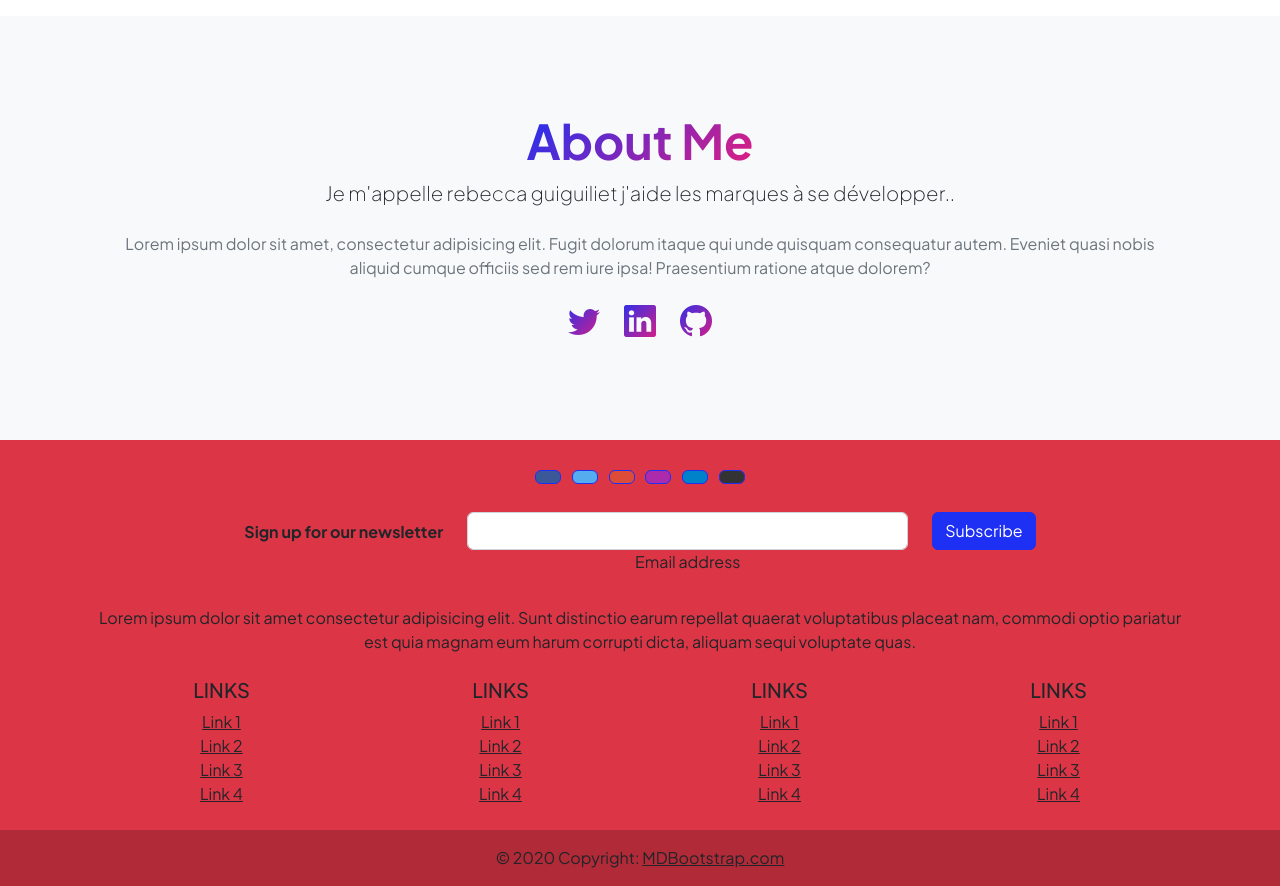
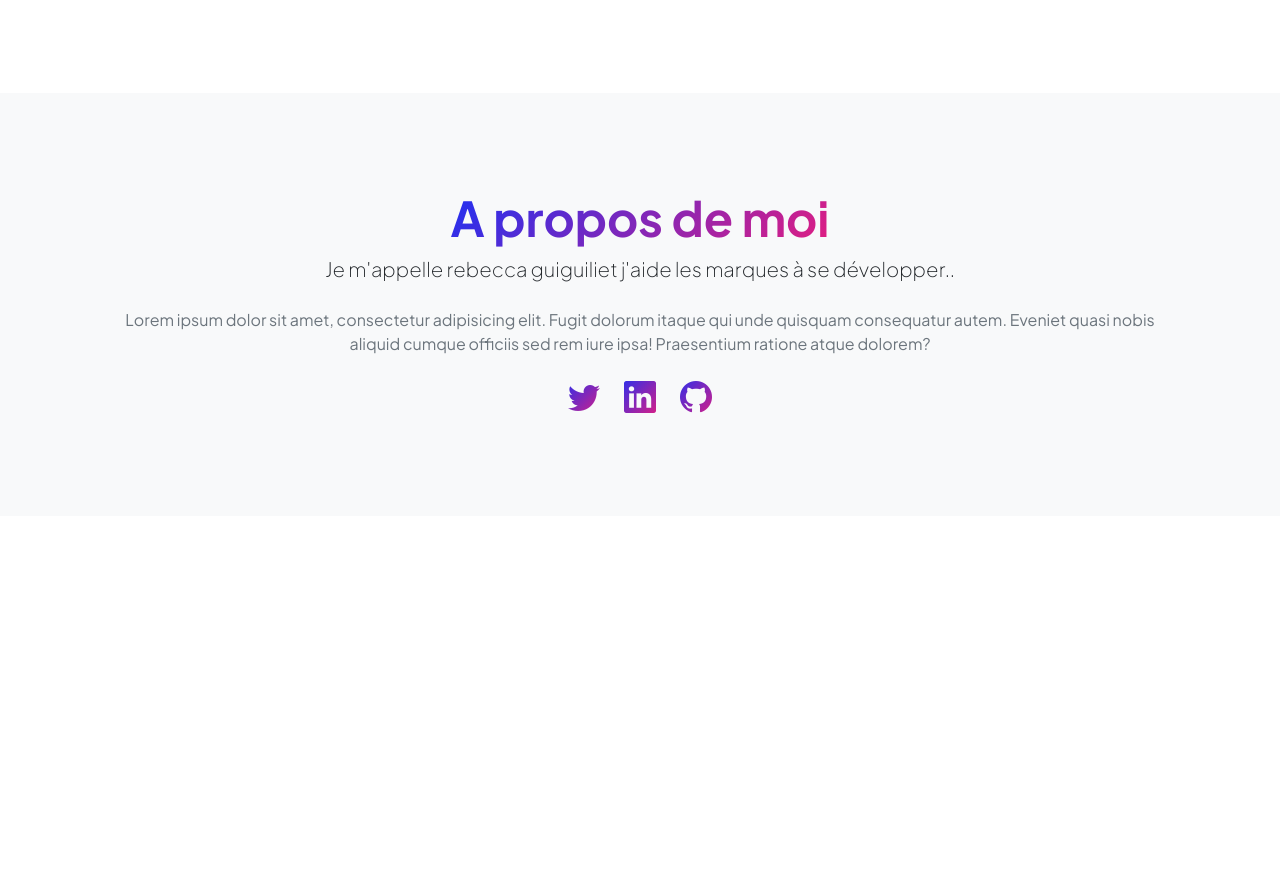
Before and after one commit to rebeccaguiguili/portfolio, a plain HTML site: page index.html in a window 1280 px wide. Shown: the part 1049-1935 px from the top of the page. After the commit the page ends 1565 px from the top, so only its background shows below. Drawn offline with nearby package versions, Linux system fonts and the light colour scheme.

Commit message:
c'est la page

```diff
--- a/index.html
+++ b/index.html
@@ -26,7 +26,7 @@
                     <button class="navbar-toggler" type="button" data-bs-toggle="collapse" data-bs-target="#navbarSupportedContent" aria-controls="navbarSupportedContent" aria-expanded="false" aria-label="Toggle navigation"><span class="navbar-toggler-icon"></span></button>
                     <div class="collapse navbar-collapse" id="navbarSupportedContent">
                         <ul class="navbar-nav ms-auto mb-2 mb-lg-0 small fw-bolder">
-                            <li class="nav-item"><a class="nav-link" href="../index.html">Acceuil</a></li>
+                            <li class="nav-item"><a class="nav-link" href="index.html">Accueil</a></li>
                             <li class="nav-item"><a class="nav-link" href="pages/resume.html">Resume</a></li>
                             <li class="nav-item"><a class="nav-link" href="pages/projects.html">Projects</a></li>
                             <li class="nav-item"><a class="nav-link" href="pages/contact.html">Contact</a></li>
@@ -41,9 +41,9 @@
                         <div class="col-xxl-5">
                             <!-- Header text content-->
                             <div class="text-center text-xxl-start">
-                                <div class="badge bg-gradient-primary-to-secondary text-white mb-4"><div class="text-uppercase">Design &middot; Development &middot; Marketing</div></div>
-                                <div class="fs-3 fw-light text-muted">I can help your business to</div>
-                                <h1 class="display-3 fw-bolder mb-5"><span class="text-gradient d-inline">Get online and grow fast</span></h1>
+                                <div class="badge bg-gradient--to-secondary text-white mb-4"><div class="text-uppercase">Design &middot; Development &middot; Marketing</div></div>
+                                <div class="fs-3 fw-light text-muted">je peux aider votre entreprise a</div>
+                                <h1 class="display-3 fw-bolder mb-5"><span class="text-gradient d-inline">connectez-vous et grandissez rapidement</span></h1>
                                 <div class="d-grid gap-3 d-sm-flex justify-content-sm-center justify-content-xxl-start mb-3">
                                     <a class="btn btn-primary btn-lg px-5 py-3 me-sm-3 fs-6 fw-bolder" href="resume.html">Resume</a>
                                     <a class="btn btn-outline-dark btn-lg px-5 py-3 fs-6 fw-bolder" href="projects.html">Projects</a>
@@ -181,7 +181,7 @@
                     <div class="row gx-5 justify-content-center">
                         <div class="col-xxl-8">
                             <div class="text-center my-5">
-                                <h2 class="display-5 fw-bolder"><span class="text-gradient d-inline">About Me</span></h2>
+                                <h2 class="display-5 fw-bolder"><span class="text-gradient d-inline">A propos de moi</span></h2>
                                 <p class="lead fw-light mb-4">Je m'appelle rebecca guiguiliet j'aide les marques à se développer..</p>
                                 <p class="text-muted">Lorem ipsum dolor sit amet, consectetur adipisicing elit. Fugit dolorum itaque qui unde quisquam consequatur autem. Eveniet quasi nobis aliquid cumque officiis sed rem iure ipsa! Praesentium ratione atque dolorem?</p>
                                 <div class="d-flex justify-content-center fs-2 gap-4">
@@ -195,188 +195,9 @@
                 </div>
             </section>
         </main>
-        <!-- Footer-->
+      <!-- Footer-->
         <!-- Footer -->
-<footer class="bg-danger text-center ">
-    <!-- Grid container -->
-    <div class="container p-4">
 
-      <!-- Section: Social media -->
-      <section class="mb-4">
-        <!-- Facebook -->
-        <a class="btn btn-primary btn-floating m-1" style="background-color: #3b5998" href="#!" role="button"><i class="fab fa-facebook-f"></i></a>
-
-        <!-- Twitter -->
-        <a class="btn btn-primary btn-floating m-1" style="background-color: #55acee" href="#!" role="button"><i class="fab fa-twitter"></i></a>
-
-        <!-- Google -->
-        <a class="btn btn-primary btn-floating m-1" style="background-color: #dd4b39" href="#!" role="button"><i class="fab fa-google"></i></a>
-
-        <!-- Instagram -->
-        <a class="btn btn-primary btn-floating m-1" style="background-color: #ac2bac" href="#!" role="button"><i class="fab fa-instagram"></i></a>
-
-        <!-- Linkedin -->
-        <a class="btn btn-primary btn-floating m-1" style="background-color: #0082ca" href="#!" role="button"><i class="fab fa-linkedin-in"></i></a>
-        <!-- Github -->
-        <a class="btn btn-primary btn-floating m-1" style="background-color: #333333" href="#!" role="button"><i class="fab fa-github"></i></a>
-      </section>
-      <!-- Section: Social media -->
-
-
-      <!-- Section: Form -->
-      <section class="">
-        <form action="">
-          <!--Grid row-->
-          <div class="row d-flex justify-content-center">
-            <!--Grid column-->
-            <div class="col-auto">
-              <p class="pt-2">
-                <strong>Sign up for our newsletter</strong>
-              </p>
-            </div>
-            <!--Grid column-->
-
-            <!--Grid column-->
-            <div class="col-md-5 col-12">
-              <!-- Email input -->
-              <div class="form-outline mb-4">
-                <input type="email" id="form5Example2" class="form-control" />
-                <label class="form-label" for="form5Example2">Email address</label>
-              </div>
-            </div>
-            <!--Grid column-->
-
-            <!--Grid column-->
-            <div class="col-auto">
-
-              <!-- Submit button -->
-              <button type="submit" class="btn btn-primary mb-4">
-                Subscribe
-              </button>
-            </div>
-            <!--Grid column-->
-          </div>
-          <!--Grid row-->
-        </form>
-      </section>
-      <!-- Section: Form -->
-
-
-      <!-- Section: Text -->
-      <section class="mb-4">
-        <p>
-          Lorem ipsum dolor sit amet consectetur adipisicing elit. Sunt
-          distinctio earum repellat quaerat voluptatibus placeat nam,
-          commodi optio pariatur est quia magnam eum harum corrupti dicta,
-          aliquam sequi voluptate quas.
-        </p>
-      </section>
-      <!-- Section: Text -->
-
-
-      <!-- Section: Links -->
-      <section class="">
-        <!--Grid row-->
-        <div class="row">
-          <!--Grid column-->
-          <div class="col-lg-3 col-md-6 mb-4 mb-md-0">
-            <h5 class="text-uppercase">Links</h5>
-
-            <ul class="list-unstyled mb-0">
-              <li>
-                <a href="#!" class="text-dark">Link 1</a>
-              </li>
-              <li>
-                <a href="#!" class="text-dark">Link 2</a>
-              </li>
-              <li>
-                <a href="#!" class="text-dark">Link 3</a>
-              </li>
-              <li>
-                <a href="#!" class="text-dark">Link 4</a>
-              </li>
-            </ul>
-          </div>
-          <!--Grid column-->
-
-          <!--Grid column-->
-          <div class="col-lg-3 col-md-6 mb-4 mb-md-0">
-            <h5 class="text-uppercase">Links</h5>
-
-            <ul class="list-unstyled mb-0">
-              <li>
-                <a href="#!" class="text-dark">Link 1</a>
-              </li>
-              <li>
-                <a href="#!" class="text-dark">Link 2</a>
-              </li>
-              <li>
-                <a href="#!" class="text-dark">Link 3</a>
-              </li>
-              <li>
-                <a href="#!" class="text-dark">Link 4</a>
-              </li>
-            </ul>
-          </div>
-          <!--Grid column-->
-
-          <!--Grid column-->
-          <div class="col-lg-3 col-md-6 mb-4 mb-md-0">
-            <h5 class="text-uppercase">Links</h5>
-
-            <ul class="list-unstyled mb-0">
-              <li>
-                <a href="#!" class="text-dark">Link 1</a>
-              </li>
-              <li>
-                <a href="#!" class="text-dark">Link 2</a>
-              </li>
-              <li>
-                <a href="#!" class="text-dark">Link 3</a>
-              </li>
-              <li>
-                <a href="#!" class="text-dark">Link 4</a>
-              </li>
-            </ul>
-          </div>
-          <!--Grid column-->
-
-          <!--Grid column-->
-          <div class="col-lg-3 col-md-6 mb-4 mb-md-0">
-            <h5 class="text-uppercase">Links</h5>
-
-            <ul class="list-unstyled mb-0">
-              <li>
-                <a href="#!" class="text-dark">Link 1</a>
-              </li>
-              <li>
-                <a href="#!" class="text-dark">Link 2</a>
-              </li>
-              <li>
-                <a href="#!" class="text-dark">Link 3</a>
-              </li>
-              <li>
-                <a href="#!" class="text-dark">Link 4</a>
-              </li>
-            </ul>
-          </div>
-          <!--Grid column-->
-        </div>
-        <!--Grid row-->
-      </section>
-      <!-- Section: Links -->
-
-    </div>
-    <!-- Grid container -->
-
-    <!-- Copyright -->
-    <div class="text-center p-3" style="background-color: rgba(0, 0, 0, 0.2)">
-      © 2020 Copyright:
-      <a class="text-dark" href="https://mdbootstrap.com/">MDBootstrap.com</a>
-    </div>
-    <!-- Copyright -->
-
-  </footer>
   <!-- Footer -->
         <!-- Bootstrap core JS-->
         <script src="https://cdn.jsdelivr.net/npm/bootstrap@5.2.3/dist/js/bootstrap.bundle.min.js"></script>
```
Also changed, not shown: pages/contact.html (+1 -1 lines), pages/projects.html (+4 -2 lines), pages/resume.html (+1 -1 lines).
